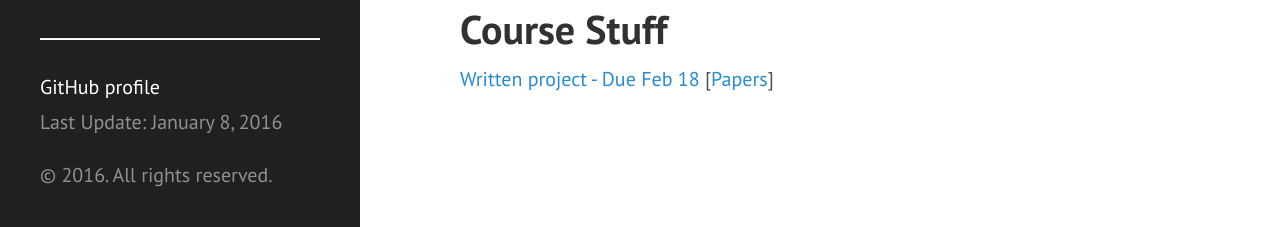
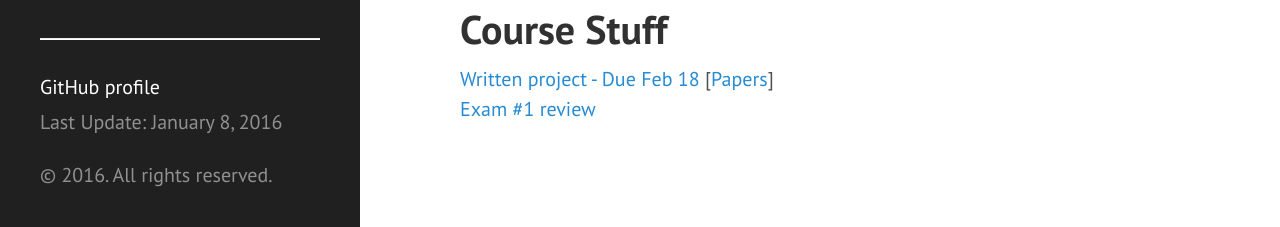
Before and after one commit to ripark/ripark.github.io, a Jekyll site: the page built from s16/cosc445.html, in a window 1280 px wide. Shown: the part 670-897 px from the top of the page. Built offline with Jekyll 4.4.1, drawn with Linux system fonts in a browser that asks for light colours; Markdown is read by kramdown in place of the engine named in the settings.

Commit message:
445 Exam review

```diff
--- a/s16/cosc445.html
+++ b/s16/cosc445.html
@@ -30,3 +30,5 @@
 <hr>
 <h1>Course Stuff</h1>
 <a href="http://ripark.github.io/s16/445proj1.pdf">Written project - Due Feb 18</a> [<a href="http://ripark.github.io/s16/Proj1Papers.zip">Papers</a>]
+<br>
+<a href="http://ripark.github.io/s16/445ExamRev1.pdf">Exam #1 review</a>
```
Also changed, not shown: 1 other file.
